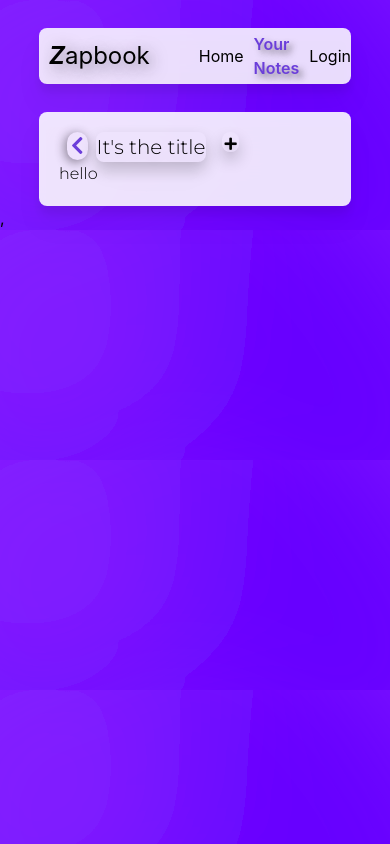
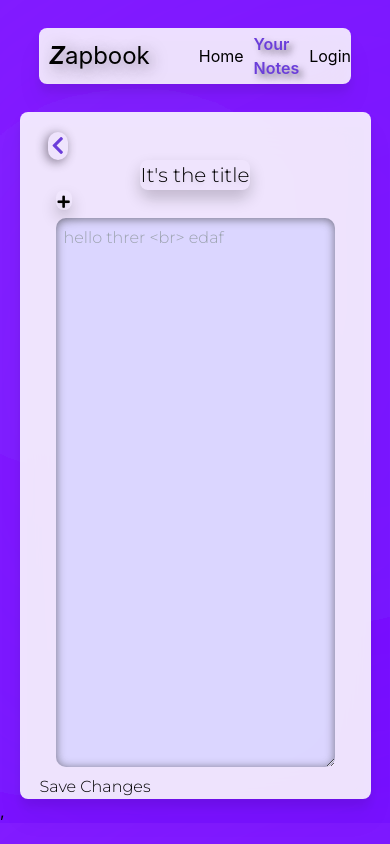
Before and after one commit to yadav-rohit/zapbook-frontend, a React (Create React App) app in the folder zapbook/: page /Viewpage in a window 390 px wide. Built offline with nearby package versions, Linux system fonts and the light colour scheme.

Commit message:
text area setup

```diff
--- a/zapbook/src/components/Viewpage.js
+++ b/zapbook/src/components/Viewpage.js
@@ -15,12 +15,12 @@ function Viewpage() {
   }
   return (<>
   <section className="main flex flex-row content-center justify-center ">
-     <div className="area home_info flex-row self-center justify-center drop-shadow-xl backdrop-blur-xl rounded-lg p-5 ">
-         <div className="menubar text-xl flex">
-           <div><i class="fas fa-chevron-left mx-2 p-1 rounded-xl" style={{color: "#6b3eda" , boxShadow: "-2px 2px 10px 1px rgba(48, 41, 54, 0.459)"}}></i></div>
-           <span className="title drop-shadow-xl " contenteditable="true" >It's the title</span>
-           <span className={`title_tag flex content-center mx-4 rounded-lg text-sm h-5 p-0.5 drop-shadow-md backdrop-blur-xl ${tag_class}`} >
-             <div className="tagss ">
+     <div className="area home_info flex-row self-center justify-center drop-shadow-xl backdrop-blur-xl rounded-lg p-5 pb-0 ">
+         <div className="menubar text-xl flex flex-col lg:flex-row">
+           <div><i className="fas fa-chevron-left mx-2 p-1 rounded-xl" style={{color: "#6b3eda" , boxShadow: "-2px 2px 10px 1px rgba(48, 41, 54, 0.459)"}}></i></div>
+           <span className="title flex flex-row drop-shadow-md  self-center justify-center" suppressContentEditableWarning={true} contentEditable="true">It's the title</span>
+           <span className={`title_tag mx-4 rounded-lg text-sm h-5 p-0.5 drop-shadow-md backdrop-blur-xl ${tag_class}`} >
+             <div className="tagss">
                <ul>
                <li onClick={() => handleClick('imp')}>Important</li>
                <li onClick={() => handleClick('list')}>List</li>
@@ -29,7 +29,10 @@ function Viewpage() {
              </div>
              <i onClick={()=> taghandel()} className="fas fa-plus"></i></span>
            </div>
-         <div className="hello">hello</div>
+         <div className="txtarea mx-4 my-2 rounded-lg">
+           <textarea className="text_area p-2" name="Notes" placeholder='hello threr <br> edaf' style={{width:"100%" , boxShadow: " inset 0px 1px 10px 0px rgba(48,48,48,0.6)" , borderRadius: "10px" , backgroundColor: "rgba(205, 205, 255 ,0.6)" , color: "black" , minHeight: "100%" }}></textarea>
+         </div>
+         <button className="rounded-full">Save Changes</button>
      </div>
      </section>
   </>)
--- a/zapbook/src/home.css
+++ b/zapbook/src/home.css
@@ -1,7 +1,7 @@
 @import url('https://fonts.googleapis.com/css2?family=Montserrat:wght@300&display=swap');
 .area{
     background-color: rgba(255, 255, 255, 0.884);
-    width: 80%;
+    width: 90%;
     height: 100%;
     font-family: 'Montserrat', sans-serif;
 }
--- a/zapbook/src/viewpage.css
+++ b/zapbook/src/viewpage.css
@@ -1,25 +1,27 @@
 .imp{
-    background-color: rgba(255, 255, 0, 0.52);
+    background: radial-gradient(circle, rgba(240,255,49,1) 0%, rgba(205,165,1,1) 100%);
 }
-  .imp .fa-plus, .todo .fa-plus, .list .fa-plus{
+.imp .fa-plus, .todo .fa-plus, .list .fa-plus{
       transform: rotateZ(45deg);
   }
 .imp::before{
     content: "Important";
 }
 .todo{
-    background-color: rgba(0, 195, 255, 0.52);
+    background:radial-gradient(circle, rgba(118,190,255,1) 0%, rgba(0,133,207,1) 100%);
 }
 .todo::before{
     content: "Todo";
 }
 .list{
-    background-color: rgba(115, 255, 0, 0.52);
+    background: radial-gradient(circle, rgba(105,255,49,1) 0%, rgba(2,205,1,1) 100%);;
 }
 .list::before{
     content: "List";
 }
 .title{
+    max-width: 50%;
+    overflow: hidden;
     padding: 1px;
     box-shadow: 0px 8px 16px 0px rgba(0,0,0,0.2);
     border-radius: 8px;
@@ -30,20 +32,27 @@
 }
 .title_tag {
     position: relative;
-    display: inline-block;
+    display:block;
+    width:fit-content;
     box-shadow: 0px 8px 16px 0px rgba(0,0,0,0.2);
   }
 
-  .tagss {
+.tagss {
     display: none;
     position: absolute;
-    background-color: #f9f9f9;
+    background-color: rgba(255, 255, 255, 0.884);
     min-width: 160px;
     box-shadow: 0px 8px 16px 0px rgba(0,0,0,0.2);
     padding: 12px 16px;
     z-index: 1;
   }
 
-  .title_tag:hover .tagss {
+.title_tag:hover .tagss {
     display: block;
   }
+.area{
+    height:fit-content;
+}
+.txtarea{
+    height:65vh;
+}
```
